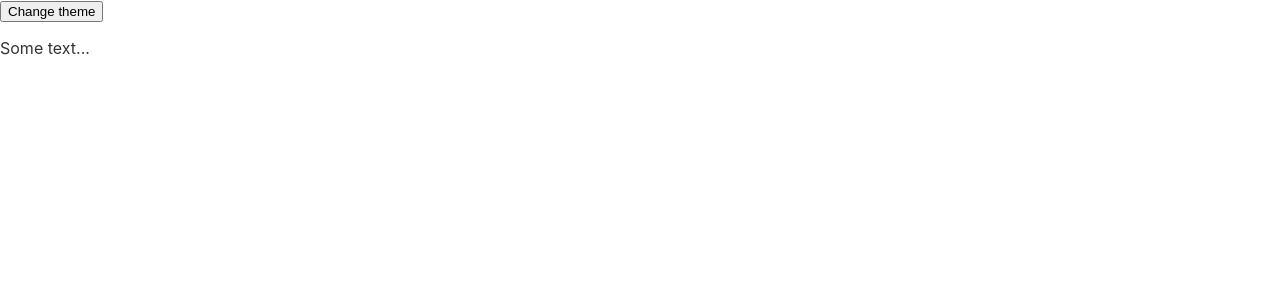
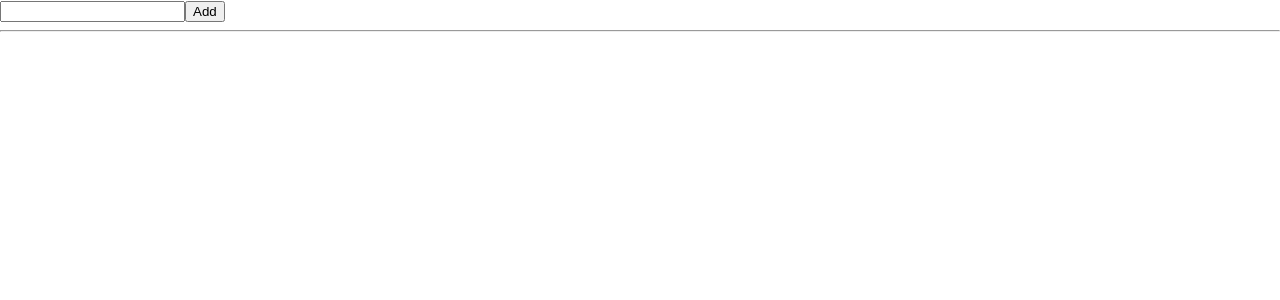
Before and after one commit to fukuchiharuki/study, a React (Create React App) app: page / in a window 1280 px wide. Shown: the top 300 px of the page. Built offline with nearby package versions, Linux system fonts and the light colour scheme.

Commit message:
feat: useReducerでdispatchの実装を肩代わりする

```diff
--- a/src/App.tsx
+++ b/src/App.tsx
@@ -1,8 +1,8 @@
 import React from 'react';
-import ContextProvider from './ContextProvider';
+import TodoList from './TodoList';
 
 function App() {
-  return <ContextProvider />;
+  return <TodoList />;
 }
 
 export default App;
--- a/src/TodoList.tsx
+++ b/src/TodoList.tsx
@@ -1,8 +1,8 @@
-import React, { Fragment, useState } from 'react';
-import useTodoReducer, { TodoItem, doTodo, addTodo, removeTodo } from './useTodoReducer';
+import React, { Fragment, useState, useReducer } from 'react';
+import reducer, { TodoItem, doTodo, addTodo, removeTodo } from './useTodoReducer';
 
 function TodoList() {
-  const [todoList, dispatch] = useTodoReducer();
+  const [todoList, dispatch] = useReducer(reducer, []);
 
   return (
     <div>
--- a/src/useTodoReducer.ts
+++ b/src/useTodoReducer.ts
@@ -1,4 +1,4 @@
-import { useState } from "react";
+//import { useState } from "react";
 
 enum TodoActionType {
   ADD,
@@ -44,16 +44,16 @@ export interface TodoItem {
   done: boolean,
 }
 
-export default function useTodoReducer(initialValue: TodoItem[] = []): [TodoItem[], (action: TodoAction) => void] {
-  const [todoList, setTodoList] = useState(initialValue);
-  function dispatch(action: TodoAction) {
-    const nextList = reducer(todoList, action);
-    setTodoList(nextList);
-  }
-  return [todoList, dispatch];
-}
+//export default function useTodoReducer(initialValue: TodoItem[] = []): [TodoItem[], (action: TodoAction) => void] {
+//  const [todoList, setTodoList] = useState(initialValue);
+//  function dispatch(action: TodoAction) {
+//    const nextList = reducer(todoList, action);
+//    setTodoList(nextList);
+//  }
+//  return [todoList, dispatch];
+//}
 
-function reducer(todoList: TodoItem[], action: TodoAction) {
+export default function reducer(todoList: TodoItem[], action: TodoAction) {
   switch(action.type) {
     case TodoActionType.ADD: {
       const id: number = Date.now() * 1000 + Math.floor(Math.random() * 101);
```
